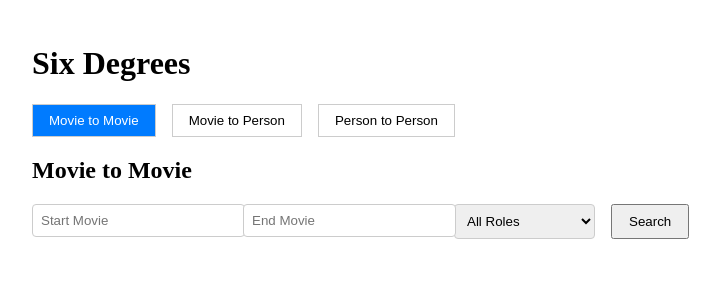
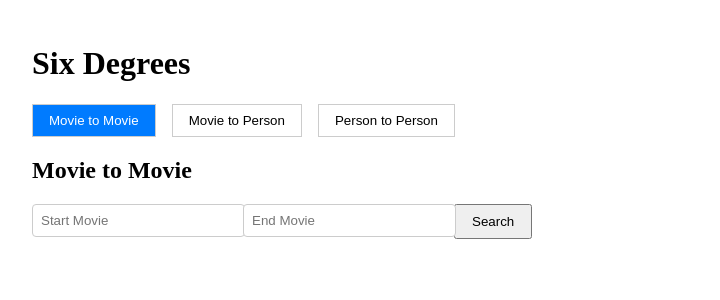
Before and after one commit to BlakeWrong/TheSixthDegree, a React (Create React App) app in the folder sixdegrees/: page / in a window 1280 px wide. Shown: the top 300 px of the page, without its empty margins (208-928 px from the left). Built offline with nearby package versions, Linux system fonts and the light colour scheme.

Commit message:
revert dev only changes

```diff
--- a/sixdegrees/src/components/MovieToMovieTab.js
+++ b/sixdegrees/src/components/MovieToMovieTab.js
@@ -2,24 +2,14 @@ import React, { useState } from 'react';
 import axios from 'axios';
 import SearchBar from './SearchBar';
 
-const validRoles = [
-	'Actor',
-	'Director',
-	'Composer',
-	'Cinematographer',
-	'Writer',
-];
-
 function MovieToMovieTab() {
 	const [startMovieId, setStartMovieId] = useState(null);
 	const [endMovieId, setEndMovieId] = useState(null);
-	const [selectedRole, setSelectedRole] = useState(null);
 	const [results, setResults] = useState([]);
 
 	const fetchMovieToMoviePath = async () => {
 		console.log('Start Movie ID:', startMovieId);
 		console.log('End Movie ID:', endMovieId);
-		console.log('Selected Role:', selectedRole);
 
 		if (!startMovieId || !endMovieId) {
 			alert('Please select both movies.');
@@ -28,11 +18,7 @@ function MovieToMovieTab() {
 
 		try {
 			const response = await axios.get('/api/movies/movie-to-movie', {
-				params: {
-					startId: startMovieId,
-					endId: endMovieId,
-					role: selectedRole, // Include the selected role as a parameter
-				},
+				params: { startId: startMovieId, endId: endMovieId },
 			});
 			console.log('Results:', response.data);
 			setResults(response.data);
@@ -59,22 +45,6 @@ function MovieToMovieTab() {
 						setEndMovieId(id);
 					}}
 				/>
-				<select
-					value={selectedRole || ''}
-					onChange={(e) => setSelectedRole(e.target.value)}
-					style={{
-						padding: '0.5rem',
-						borderRadius: '4px',
-						border: '1px solid #ccc',
-					}}
-				>
-					<option value="">All Roles</option>
-					{validRoles.map((role) => (
-						<option key={role} value={role}>
-							{role}
-						</option>
-					))}
-				</select>
 				<button onClick={fetchMovieToMoviePath} style={{ padding: '0.5rem 1rem' }}>
 					Search
 				</button>
@@ -85,6 +55,9 @@ function MovieToMovieTab() {
 						<tr>
 							<th style={{ textAlign: 'left', borderBottom: '1px solid #ccc' }}>
 								Path
+							</th>
+							<th style={{ textAlign: 'left', borderBottom: '1px solid #ccc' }}>
+								Total Popularity
 							</th>
 						</tr>
 					</thead>
--- a/sixdegrees/src/components/MovieToPersonTab.js
+++ b/sixdegrees/src/components/MovieToPersonTab.js
@@ -2,33 +2,14 @@ import React, { useState } from 'react';
 import axios from 'axios';
 import SearchBar from './SearchBar';
 
-const VALID_ROLES = [
-	'Actor',
-	'Director',
-	'Composer',
-	'Cinematographer',
-	'Writer',
-];
-
 function MovieToPersonTab() {
 	const [movieId, setMovieId] = useState(null);
 	const [personId, setPersonId] = useState(null);
-	const [selectedRoles, setSelectedRoles] = useState(VALID_ROLES);
 	const [results, setResults] = useState([]);
-
-	const toggleRole = (role) => {
-		setSelectedRoles(
-			(prevRoles) =>
-				prevRoles.includes(role)
-					? prevRoles.filter((r) => r !== role) // Remove role if already selected
-					: [...prevRoles, role] // Add role if not already selected
-		);
-	};
 
 	const fetchMovieToPersonPath = async () => {
 		console.log('Movie ID:', movieId);
 		console.log('Person ID:', personId);
-		console.log('Selected Roles:', selectedRoles);
 
 		if (!movieId || !personId) {
 			alert('Please select both a movie and a person.');
@@ -37,7 +18,7 @@ function MovieToPersonTab() {
 
 		try {
 			const response = await axios.get('/api/movies/movie-to-person', {
-				params: { startId: movieId, endId: personId, validRoles: selectedRoles },
+				params: { startId: movieId, personId },
 			});
 			console.log('Results:', response.data);
 			setResults(response.data);
@@ -68,21 +49,6 @@ function MovieToPersonTab() {
 				<button onClick={fetchMovieToPersonPath} style={{ padding: '0.5rem 1rem' }}>
 					Search
 				</button>
-			</div>
-			<div style={{ marginBottom: '1rem' }}>
-				<h4>Filter by Role:</h4>
-				<div style={{ display: 'flex', gap: '0.5rem' }}>
-					{VALID_ROLES.map((role) => (
-						<label key={role} style={{ display: 'flex', alignItems: 'center' }}>
-							<input
-								type="checkbox"
-								checked={selectedRoles.includes(role)}
-								onChange={() => toggleRole(role)}
-							/>
-							{role}
-						</label>
-					))}
-				</div>
 			</div>
 			{results.length > 0 && (
 				<table style={{ width: '100%', borderCollapse: 'collapse' }}>
```
Also changed, not shown: 1 other file (tests, documents, lock files or other folders).
